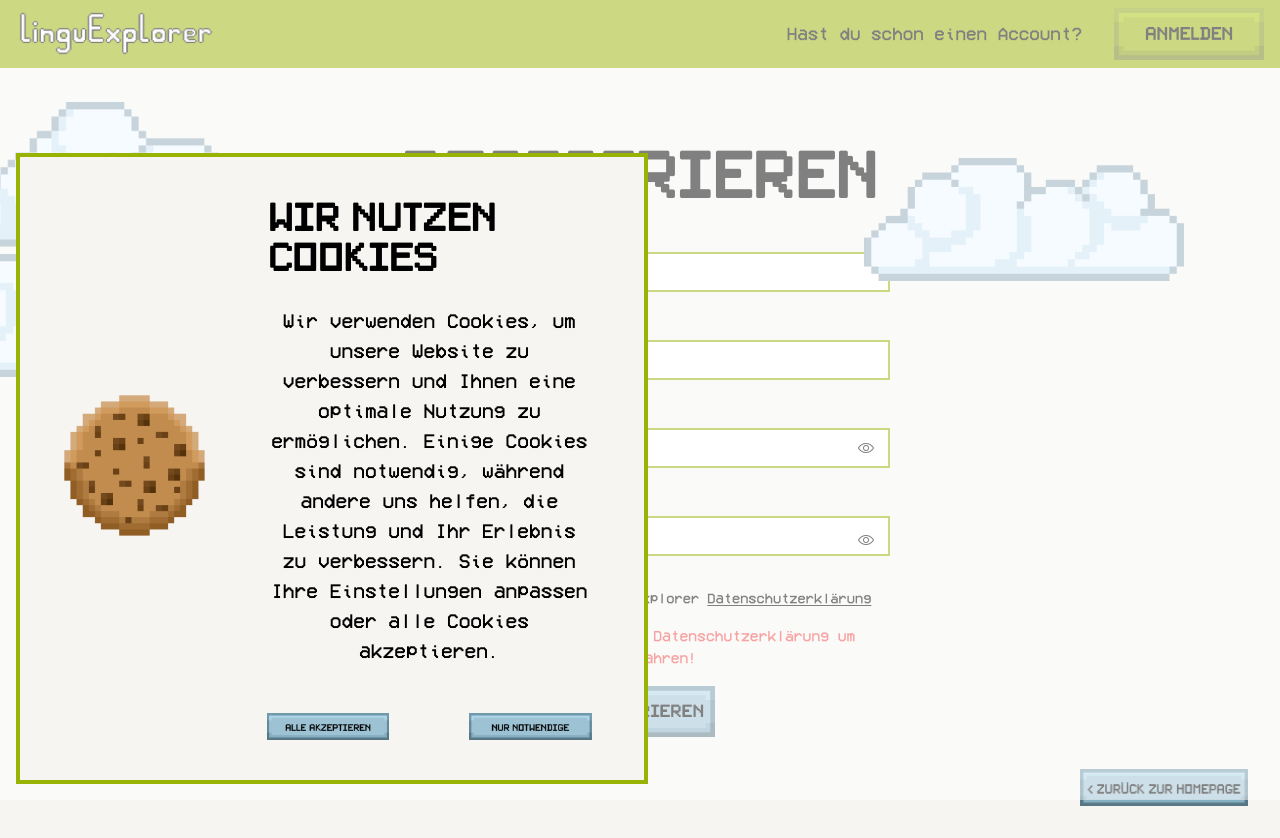
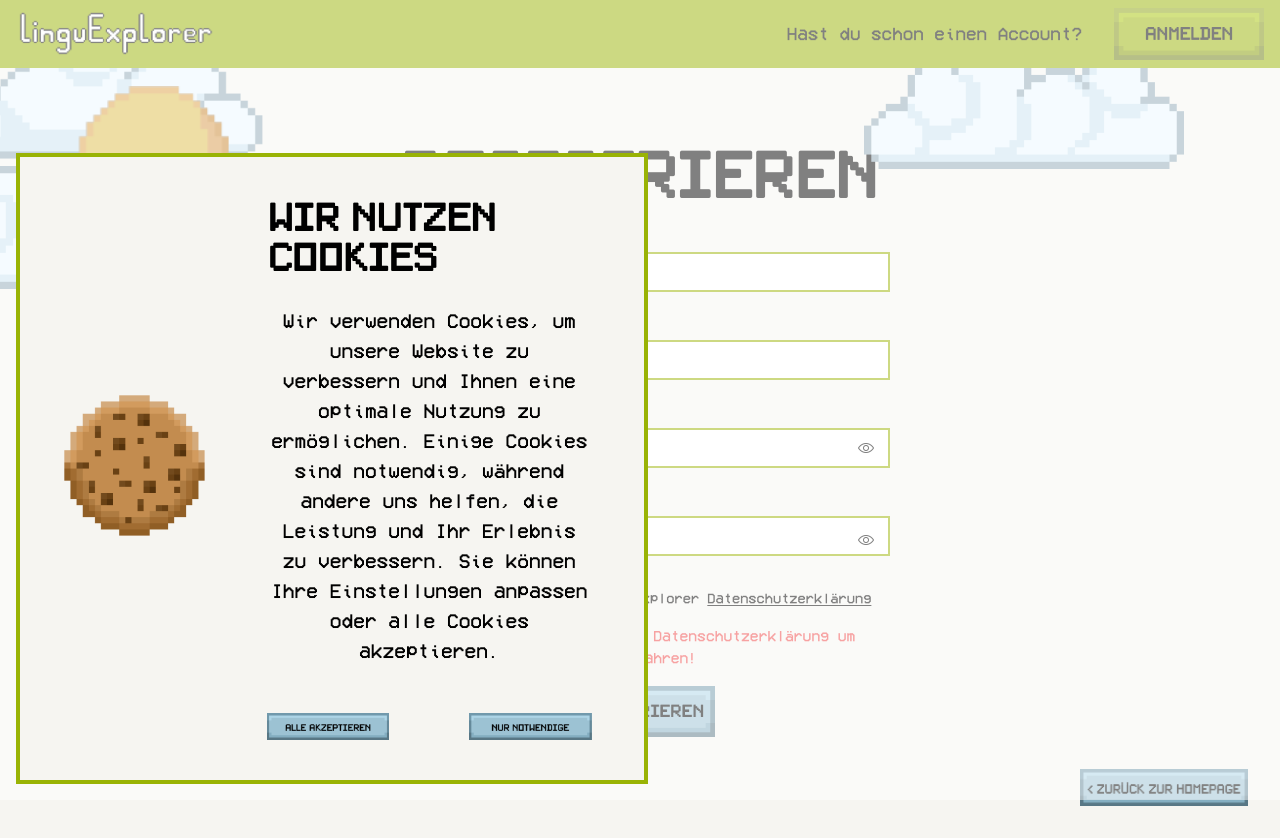
Before and after one commit to linguExplorer/linguExplorer, a Vue app in the folder webpage/: page /registrieren in a window 1280 px wide. Built offline with nearby package versions, Linux system fonts and the light colour scheme.

Commit message:
update registrieren

```diff
--- a/webpage/src/pages/Registrieren.vue
+++ b/webpage/src/pages/Registrieren.vue
@@ -1,5 +1,6 @@
 <template>
-  <div v-if="isLoading" class="absolute top-0 left-0 flex justify-center items-center h-screen w-full bg-white bg-opacity-50 z-50"></div>
+  <div v-if="isLoading"
+  class="absolute top-0 left-0 flex justify-center items-center h-screen w-full bg-white bg-opacity-50 z-50"></div>
 
   <div class="font-vcr m-0 text-black w-full h-screen bg-[#f6f5f1] flex flex-col justify-center">
 
@@ -12,8 +13,8 @@
           class="w-3/6 max-w-[180px] sm:max-w-[200px] mr-9"
         />
         <div class="flex justify-center items-center sm:gap-4">
-          <p class="text-[8px] sm:text-[18px] font-vcr mr-1 sm:mr-4">Hast du schon einen Account?</p>
-          <button class="hover-button max-w-[100px] sm:max-w-[150px]">
+          <p class="lg:text-[18px] md:text-[14px] sm:text-[8px] text-[8px] font-vcr mr-1 sm:mr-4">Hast du schon einen Account?</p>
+          <button class="hover-button lg:max-w-[150px] md:max-w-[130px] sm:max-w-[100px] max-w-[100px]">
             <router-link to="/anmelden" class="nav-link">
               <img
                 src="@/assets/xx_Images/xx_Images/Buttons/button anmelden green.png"
@@ -26,12 +27,28 @@
       </section>
     </header>
 
-    <main class="w-full mx-auto mt-[40px] sm:mt-[80px] px-4 sm:px-6 bg-[#f6f5f1] relative">
+    <main class="w-full mx-auto mt-[40px] sm:mt-[80px] px-4 sm:px-6 bg-[#f6f5f1]">
       <!-- Background Images -->
-      <img src="@/assets/xx_Images/xx_Images/cloud.png" alt="Wolke" class="w-[160px] sm:min-w-[320px] absolute z-2 translate-x-[-42vw] translate-y-[-10vh] sm:translate-x-[-42vw] sm:translate-y-[-1vh]" />
-      <img src="@/assets/xx_Images/xx_Images/sun.png" alt="Sonne" class="w-[70px] sm:min-w-[150px] absolute z-1 translate-x-[-38vw] translate-y-[-4vh] sm:translate-x-[-38vw] sm:translate-y-[8vh]" />
-      <img src="@/assets/xx_Images/xx_Images/Cloud2.png" alt="Wolke" class="w-[160px] sm:min-w-[320px] absolute z-2 translate-x-[-50vw] translate-y-[-3vh] sm:translate-x-[-45vw] sm:translate-y-[18vh]" />
-      <img src="@/assets/xx_Images/xx_Images/Cloud2.png" alt="Wolke" class="w-[140px] sm:min-w-[320px] absolute z-1 translate-x-[40vw] translate-y-[-3vh] sm:translate-x-[30vw] sm:translate-y-[6vh]" />
+      <img
+          src="@/assets/xx_Images/xx_Images/cloud.png"
+          alt="Wolke"
+          class="lg:min-w-[320px] md:min-w-[240px] sm:min-w-[160px] w-[160px] absolute z-2 translate-x-[-42vw] translate-y-[-10vh] sm:translate-y-[-12vh]"
+        />
+        <img
+          src="@/assets/xx_Images/xx_Images/sun.png"
+          alt="Sonne"
+          class="lg:min-w-[150px] md:min-w-[100px] sm:min-w-[70px] w-[70px] absolute z-1 translate-x-[-38vw] lg:translate-y-[-3vh] md:translate-y-[-3vh] sm:translate-y-[-5vh] translate-y-[-5vh]"
+        />
+        <img
+          src="@/assets/xx_Images/xx_Images/Cloud2.png"
+          alt="Wolke"
+          class="lg:min-w-[320px] md:min-w-[240px] sm:min-w-[160px] w-[160px] absolute z-2 translate-x-[-45vw] lg:translate-y-[7vh] md:translate-y-[3vh] sm:translate-y-[-2vh] translate-y-[-2vh]"
+        />
+        <img
+          src="@/assets/xx_Images/xx_Images/Cloud2.png"
+          alt="Wolke"
+          class="lg:min-w-[320px] md:min-w-[240px] sm:min-w-[160px] w-[160px] absolute z-1 translate-x-[40vw] translate-y-[-3vh] sm:translate-x-[30vw] sm:translate-y-[-8vh]"
+        />
 
       <!-- Registration Form -->
       <section class="hover-button bg-[#f6f5f1] flex flex-col justify-center items-center gap-4 sm:gap-0 px-1 sm:px-0">
```
